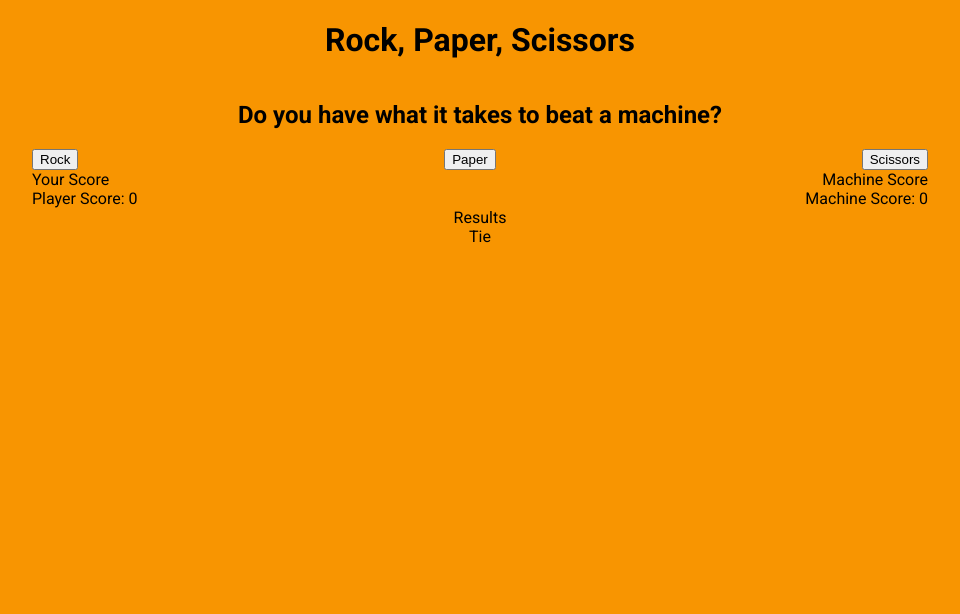
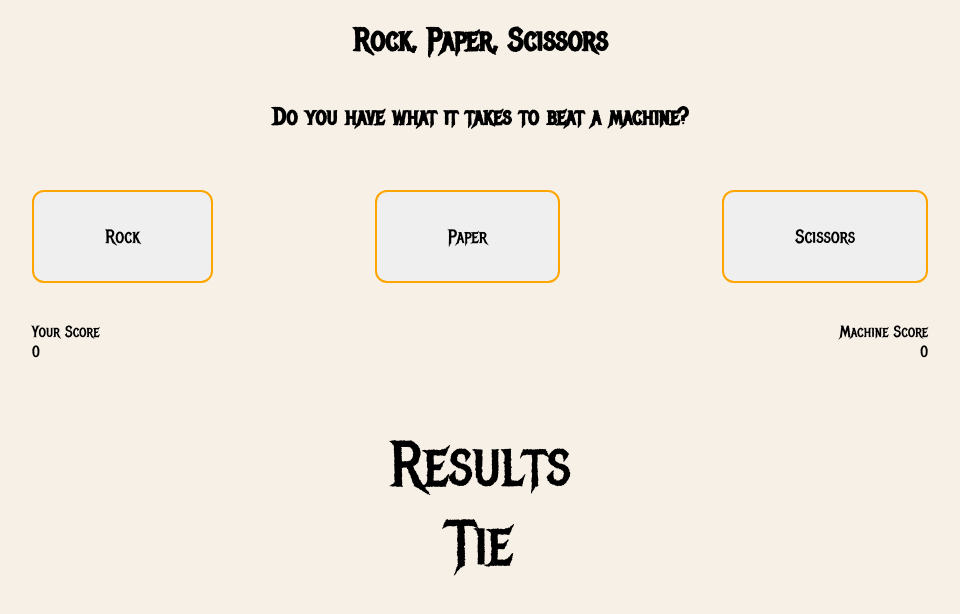
Before and after one commit to RussianIntel/rock-paper-csissors-odin, a plain HTML site: page index.html in a window 1280 px wide. Both pictures are taken after a click on the button "Rock". Shown: the whole page, without its empty margins (160-1120 px from the left). Drawn offline with Linux system fonts and the light colour scheme.

Commit message:
Basic UI, nothing fancy

```diff
--- a/play.js
+++ b/play.js
@@ -10,14 +10,15 @@ let playerScore = 0;
 let computerScore = 0;
 
 const player = document.querySelector("#playerScore");
-player.textContent = `Player Score: ${playerScore}`;
+player.textContent = `${playerScore}`;
 
 const computer = document.querySelector("#computerScore");
-computer.textContent = `Machine Score: ${computerScore}`;
+computer.textContent = `${computerScore}`;
 
 const roundWinner = document.querySelector("#roundWinner");
 roundWinner.textContent = "Game on";
 
+// Adding button listener and initiating game
 
 buttons.forEach((button) => {button.addEventListener('click', ()=>{
     playerChoiceId = button.id;
@@ -32,11 +33,11 @@ buttons.forEach((button) => {button.addEventListener('click', ()=>{
         }
         computerRandom = gameOn(compChoice); //Computer chooses random game piece
         playGame ();
-return console.log(playerChoice,computerRandom);
+//return console.log(playerChoice,computerRandom); was used for testing, left for now just in case
 
 })})
 
-// Playing one round
+// Random computer logic
 
 function gameOn(compChoice){
     let choiceNum = Math.floor(Math.random() * 3);
@@ -51,6 +52,8 @@ function gameOn(compChoice){
     }
     return choiceNum;
 }
+
+// Game logic
 
 function computerPlay () {
     if (playerChoice === computerRandom) {
@@ -74,24 +77,27 @@ function computerPlay () {
     }
 }
 
+//Determening a winner
+
 function playGame(){
     roundWinner.textContent = "Choose your weapon!";
     computerPlay();
-    player.textContent = `Player Score: ${playerScore}`;
-    computer.textContent = `Machine Score: ${computerScore}`;
+    player.textContent = `${playerScore}`;
+    computer.textContent = `${computerScore}`;
 if (playerScore == 5) {
-    roundWinner.textContent = `You're the champion`;
+    //roundWinner.textContent = `You're the champion`;
+    window.alert("You're the winner")
     playerScore = 0;
     computerScore = 0;
-    player.textContent = `Player Score: ${playerScore}`;
-    computer.textContent = `Machine Score: ${computerScore}`;
+    player.textContent = `${playerScore}`;
+    computer.textContent = `${computerScore}`;
 }
 else if (computerScore == 5){
-    roundWinner.textContent = `Better luck next time`;
+    window.alert("Better luck next time")
     playerScore = 0;
     computerScore = 0;
-    player.textContent = `Player Score: ${playerScore}`;
-    computer.textContent = `Machine Score: ${computerScore}`;
+    player.textContent = `${playerScore}`;
+    computer.textContent = `${computerScore}`;
 }
 }
 
--- a/styles.css
+++ b/styles.css
@@ -1,9 +1,11 @@
-@import url('https://fonts.googleapis.com/css2?family=Roboto:wght@400;700&display=swap');
+@import url('https://fonts.googleapis.com/css2?family=Pacifico&display=swap');
+@import url('https://fonts.googleapis.com/css2?family=Metal+Mania&display=swap');
 
 body {
     margin: 0;
-    font-family: Roboto, sans-serif;
-    background-color: #f89501;
+    font-family: 'Metal Mania', cursive;
+    background-color: #f7f0e7;
+
 }
 .header {
     display: flex;
@@ -12,6 +14,7 @@ body {
     align-items: center;
     padding-left: 15%;
   padding-right: 15%;
+  padding-bottom: 3%;
 }
 .game {
     display: flex;
@@ -19,6 +22,7 @@ body {
     align-items: center;
     padding-left: 15%;
   padding-right: 15%;
+  padding-bottom: 3%;
 }
 .scoreBoard {
 display: flex;
@@ -33,6 +37,7 @@ padding-right: 15%;
     align-items: center;
     padding-left: 15%;
     padding-right: 15%;
+    padding-bottom: 5%;
     }
 .resultsLabel {
     display: flex;
@@ -41,4 +46,23 @@ padding-right: 15%;
     align-items: center;
     padding-left: 15%;
     padding-right: 15%;
+    font-size: 5vw;
     }
+
+.btn {
+    padding: 1.7em 3.7em;
+    border-radius: 12px;
+    border: 2px solid orange;
+    transition-duration: 0.4s;
+    cursor: crosshair;
+    font-family:'Metal Mania', cursive;
+    font-size: larger;
+}
+.btn:hover {
+    background-color: paleturquoise;
+    color: red;
+}
+
+.btn:active {
+    filter: brightness(.3) grayscale(80%);
+}
```
